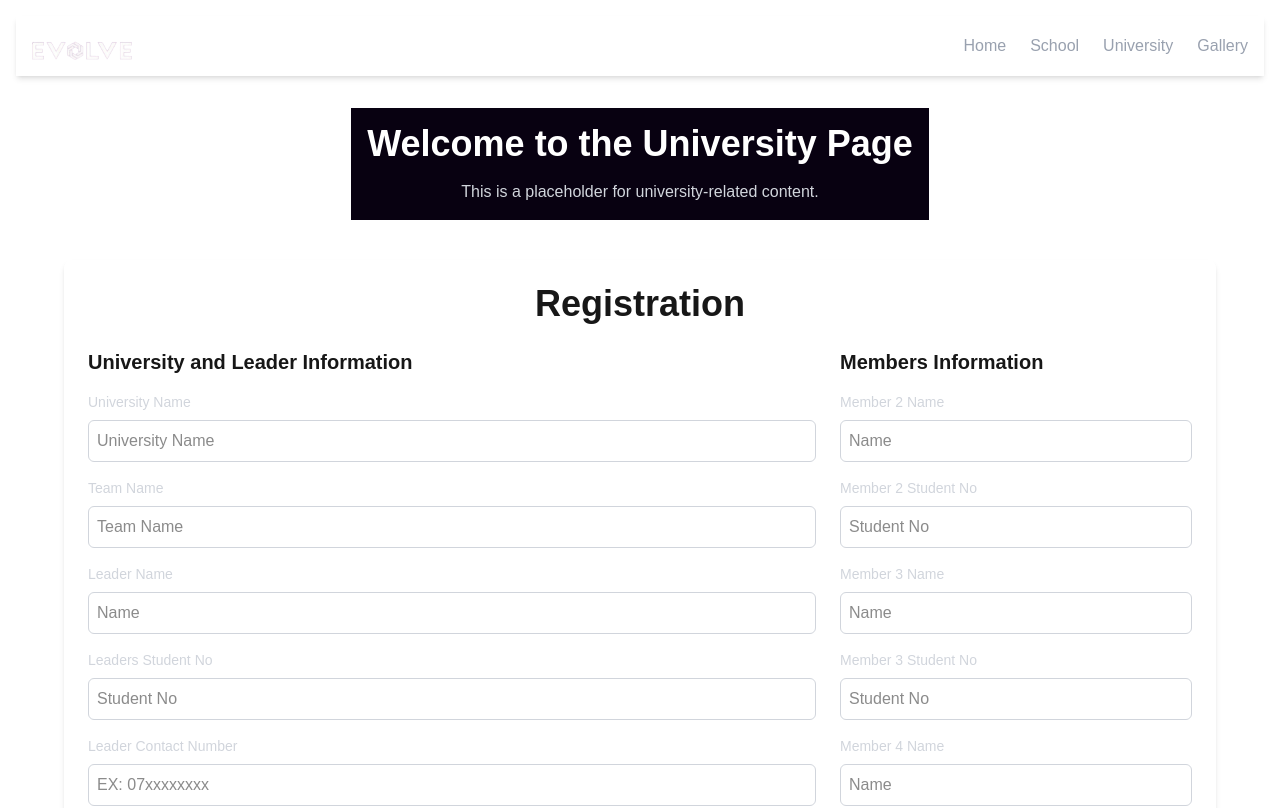
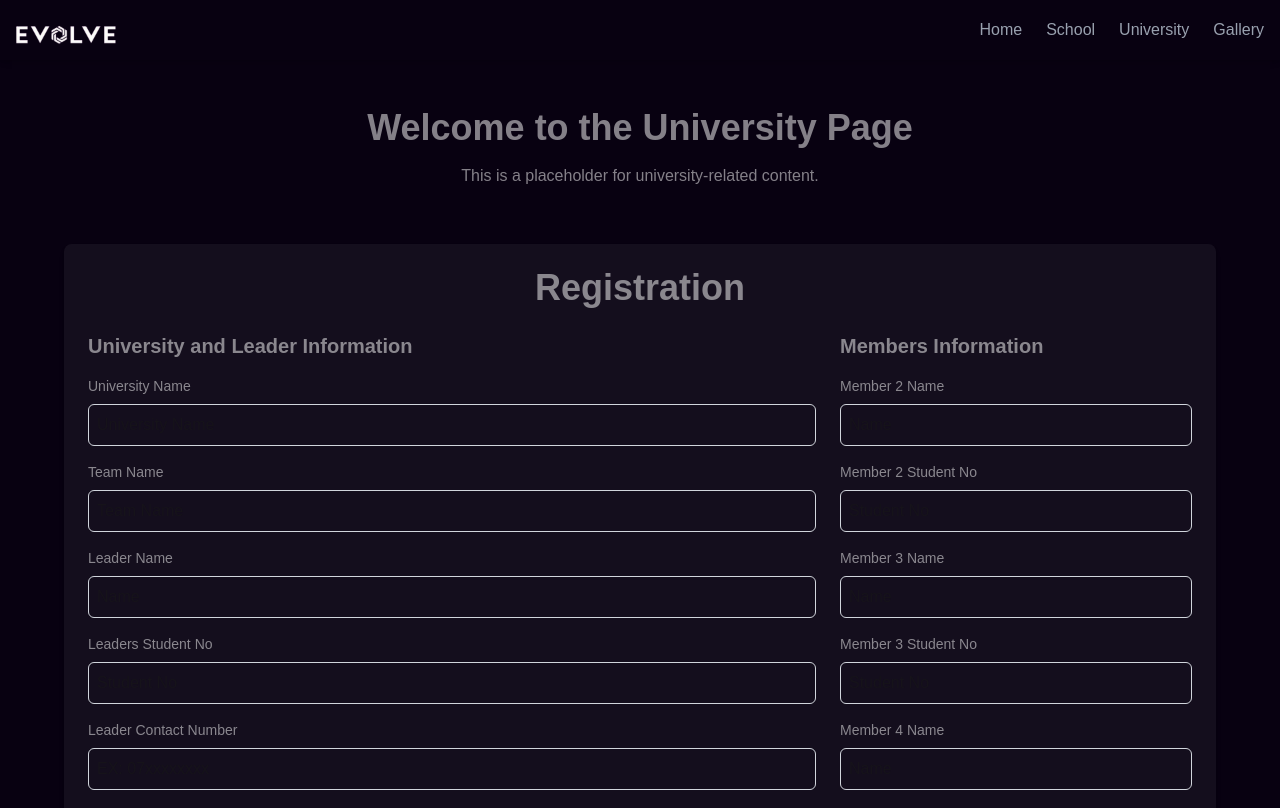
Before and after one commit to Bugzseater/evolve2_1, a Next.js app: page /university in a window 1280 px wide. Shown: the top 808 px of the page. Built offline with nearby package versions, Linux system fonts and the light colour scheme.

Commit message:
color change

```diff
--- a/src/app/school/page.tsx
+++ b/src/app/school/page.tsx
@@ -12,21 +12,21 @@ function Page() {
   }, []);
 
   return (
-    <div className="w-full flex flex-col items-center p-4">
+    <div className="w-full flex flex-col items-center bg-[#080111] min-h-screen">
       <Navbar />
-      <div className="flex flex-col items-center bg-[#080111] mt-8 p-4 text-center page-title">
+      <div className="flex flex-col items-center mt-8 p-4 text-center page-title">
         <h1 className="text-2xl md:text-4xl font-bold text-white">Welcome to the School Page</h1>
         <p className="mt-4 text-sm md:text-base text-gray-300">
           This is a placeholder for school-related content.
         </p>
       </div>
       <div className="w-full max-w-6xl mt-10 p-4 bg-white/5 rounded-lg shadow-md form-section">
-        <h1 className="text-3xl md:text-4xl font-bold text-center mb-6">Registration</h1>
+        <h1 className="text-white/50 text-3xl md:text-4xl font-bold text-center mb-6">Registration</h1>
         <form name="School_Registration" className="grid grid-cols-1 md:grid-cols-3 gap-6">
           {/* School Information */}
           <div className="content-section">
             <h2 className="text-xl font-semibold mb-4">School Information</h2>
-            <label htmlFor="schoolname" className="block text-sm font-medium text-gray-700">
+            <label htmlFor="schoolname" className="block text-sm font-medium text-white/50">
               School Name
             </label>
             <input
@@ -35,10 +35,10 @@ function Page() {
               name="school_name"
               placeholder="School Name"
               required
-              className="w-full p-2 border border-gray-300 rounded-md focus:outline-none focus:ring-2 focus:ring-blue-500"
+              className="w-full p-2 border border-gray-300 rounded-md focus:outline-none focus:ring-2 focus:ring-blue-500 placeholder-white/50"
             />
 
-            <label htmlFor="tutorname" className="block text-sm font-medium text-gray-700 mt-4">
+            <label htmlFor="tutorname" className="block text-sm font-medium text-white/50 mt-4">
               Tutor Name
             </label>
             <input
@@ -47,10 +47,10 @@ function Page() {
               name="tutor_name"
               placeholder="Tutor Name"
               required
-              className="w-full p-2 border border-gray-300 rounded-md focus:outline-none focus:ring-2 focus:ring-blue-500"
+              className="w-full p-2 border border-gray-300 rounded-md focus:outline-none focus:ring-2 focus:ring-blue-500 placeholder-white/50"
             />
 
-            <label htmlFor="tcontact" className="block text-sm font-medium text-gray-700 mt-4">
+            <label htmlFor="tcontact" className="block text-sm font-medium text-white/50 mt-4">
               Tutor Contact Number
             </label>
             <input
@@ -59,14 +59,14 @@ function Page() {
               name="tutor_contact"
               placeholder="EX: 07xxxxxxxx"
               required
-              className="w-full p-2 border border-gray-300 rounded-md focus:outline-none focus:ring-2 focus:ring-blue-500"
+              className="w-full p-2 border border-gray-300 rounded-md focus:outline-none focus:ring-2 focus:ring-blue-500 placeholder-white/50"
             />
           </div>
 
           {/* Leader Information */}
           <div className="content-section">
             <h2 className="text-xl font-semibold mb-4">Leader Information</h2>
-            <label htmlFor="teamname" className="block text-sm font-medium text-gray-700">
+            <label htmlFor="teamname" className="block text-sm font-medium text-white/50">
               Team Name
             </label>
             <input
@@ -75,10 +75,10 @@ function Page() {
               name="team_name"
               placeholder="Team Name"
               required
-              className="w-full p-2 border border-gray-300 rounded-md focus:outline-none focus:ring-2 focus:ring-blue-500"
+              className="w-full p-2 border border-gray-300 rounded-md focus:outline-none focus:ring-2 focus:ring-blue-500 placeholder-white/50"
             />
 
-            <label htmlFor="leadername" className="block text-sm font-medium text-gray-700 mt-4">
+            <label htmlFor="leadername" className="block text-sm font-medium text-white/50 mt-4">
               Leader Name
             </label>
             <input
@@ -87,10 +87,10 @@ function Page() {
               name="leader_name"
               placeholder="Name"
               required
-              className="w-full p-2 border border-gray-300 rounded-md focus:outline-none focus:ring-2 focus:ring-blue-500"
+              className="w-full p-2 border border-gray-300 rounded-md focus:outline-none focus:ring-2 focus:ring-blue-500 placeholder-white/50"
             />
 
-            <label htmlFor="lcontact" className="block text-sm font-medium text-gray-700 mt-4">
+            <label htmlFor="lcontact" className="block text-sm font-medium text-white/50 mt-4">
               Leader Contact Number
             </label>
             <input
@@ -99,7 +99,7 @@ function Page() {
               name="leader_contact"
               placeholder="EX: 07xxxxxxxx"
               required
-              className="w-full p-2 border border-gray-300 rounded-md focus:outline-none focus:ring-2 focus:ring-blue-500"
+              className="w-full p-2 border border-gray-300 rounded-md focus:outline-none focus:ring-2 focus:ring-blue-500 placeholder-white/50"
             />
           </div>
 
@@ -110,7 +110,7 @@ function Page() {
               <div key={i} className="mt-4">
                 <label
                   htmlFor={`member_${i + 2}_name`}
-                  className="block text-sm font-medium text-gray-700"
+                  className="block text-sm font-medium text-white/50"
                 >
                   Member {i + 2} Name
                 </label>
@@ -120,7 +120,7 @@ function Page() {
                   name={`member_${i + 2}_name`}
                   placeholder="Name"
                   required
-                  className="w-full p-2 border border-gray-300 rounded-md focus:outline-none focus:ring-2 focus:ring-blue-500"
+                  className="w-full p-2 border border-gray-300 rounded-md focus:outline-none focus:ring-2 focus:ring-blue-500 placeholder-white/50"
                 />
               </div>
             ))}
--- a/src/app/university/page.tsx
+++ b/src/app/university/page.tsx
@@ -12,22 +12,22 @@ function Page() {
   }, []);
 
   return (
-    <div className="w-full flex flex-col items-center p-4">
+    <div className="w-full flex flex-col items-center bg-[#080111]">
       <Navbar />
-      <div className="flex flex-col items-center bg-[#080111] mt-8 p-4 text-center page-title">
-        <h1 className="text-2xl md:text-4xl font-bold text-white">Welcome to the University Page</h1>
-        <p className="mt-4 text-sm md:text-base text-gray-300">
+      <div className="flex flex-col items-center mt-8 p-4 text-center page-title">
+        <h1 className="text-2xl md:text-4xl font-bold text-white/50">Welcome to the University Page</h1>
+        <p className="mt-4 text-sm md:text-base text-white/50">
           This is a placeholder for university-related content.
         </p>
       </div>
       <div className="w-full max-w-6xl mt-10 p-6 bg-white/5 rounded-lg shadow-md form-section">
-        <h1 className="text-3xl md:text-4xl font-bold text-center mb-6">Registration</h1>
+        <h1 className="text-3xl md:text-4xl font-bold text-center mb-6 text-white/50">Registration</h1>
         <form name="University_Registration" method="POST" className="space-y-6">
           <div className="grid grid-cols-1 md:grid-cols-3 gap-6">
             {/* University and Leader Information */}
             <div className="col-span-1 md:col-span-2">
-              <h2 className="text-xl font-semibold mb-4">University and Leader Information</h2>
-              <label className="block text-sm font-medium text-gray-300 mb-2" htmlFor="university_name">
+              <h2 className="text-xl font-semibold mb-4 text-white/50">University and Leader Information</h2>
+              <label className="block text-sm font-medium text-white/50 mb-2" htmlFor="university_name">
                 University Name
               </label>
               <input
@@ -38,7 +38,7 @@ function Page() {
                 required
                 className="w-full p-2 border border-gray-300 rounded-md focus:outline-none focus:ring-2 focus:ring-blue-500"
               />
-              <label className="block text-sm font-medium text-gray-300 mt-4 mb-2" htmlFor="team_name">
+              <label className="block text-sm font-medium text-white/50 mt-4 mb-2" htmlFor="team_name">
                 Team Name
               </label>
               <input
@@ -49,7 +49,7 @@ function Page() {
                 required
                 className="w-full p-2 border border-gray-300 rounded-md focus:outline-none focus:ring-2 focus:ring-blue-500"
               />
-              <label className="block text-sm font-medium text-gray-300 mt-4 mb-2" htmlFor="leader_name">
+              <label className="block text-sm font-medium text-white/50 mt-4 mb-2" htmlFor="leader_name">
                 Leader Name
               </label>
               <input
@@ -60,7 +60,7 @@ function Page() {
                 required
                 className="w-full p-2 border border-gray-300 rounded-md focus:outline-none focus:ring-2 focus:ring-blue-500"
               />
-              <label className="block text-sm font-medium text-gray-300 mt-4 mb-2" htmlFor="leader_st_no">
+              <label className="block text-sm font-medium text-white/50 mt-4 mb-2" htmlFor="leader_st_no">
                 Leaders Student No
               </label>
               <input
@@ -71,7 +71,7 @@ function Page() {
                 required
                 className="w-full p-2 border border-gray-300 rounded-md focus:outline-none focus:ring-2 focus:ring-blue-500"
               />
-              <label className="block text-sm font-medium text-gray-300 mt-4 mb-2" htmlFor="leader_contact">
+              <label className="block text-sm font-medium text-white/50 mt-4 mb-2" htmlFor="leader_contact">
                 Leader Contact Number
               </label>
               <input
@@ -86,11 +86,11 @@ function Page() {
 
             {/* Members Information */}
             <div className="col-span-1">
-              <h2 className="text-xl font-semibold mb-4">Members Information</h2>
+              <h2 className="text-xl font-semibold mb-4 text-white/50">Members Information</h2>
               {[2, 3, 4, 5].map((member) => (
                 <div key={member} className="mb-4">
                   <label
-                    className="block text-sm font-medium text-gray-300 mb-2"
+                    className="block text-sm font-medium text-white/50 mb-2"
                     htmlFor={`member_${member}_name`}
                   >
                     Member {member} Name
@@ -104,7 +104,7 @@ function Page() {
                     className="w-full p-2 border border-gray-300 rounded-md focus:outline-none focus:ring-2 focus:ring-blue-500"
                   />
                   <label
-                    className="block text-sm font-medium text-gray-300 mt-4 mb-2"
+                    className="block text-sm font-medium text-white/50 mt-4 mb-2"
                     htmlFor={`member_${member}_st_no`}
                   >
                     Member {member} Student No
```
